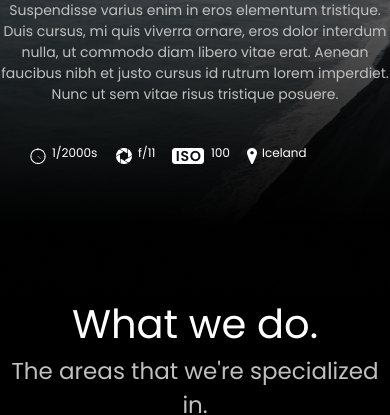
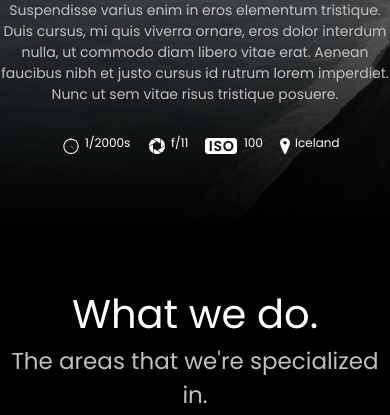
Before and after one commit to nklim94/aperture, a plain HTML site: page index.html in a window 390 px wide. Shown: the part 444-859 px from the top of the page. Drawn offline with Linux system fonts and the light colour scheme.

Commit message:
Update media.css

```diff
--- a/css/media.css
+++ b/css/media.css
@@ -111,7 +111,7 @@
 		margin-bottom: 100px;
 	}
 	.header__frames {
-		margin-top: 40px
+		margin: 30px auto 0px auto;
 	}
 }
 @media (min-width: 800px) and (max-width: 1198px) {
```
